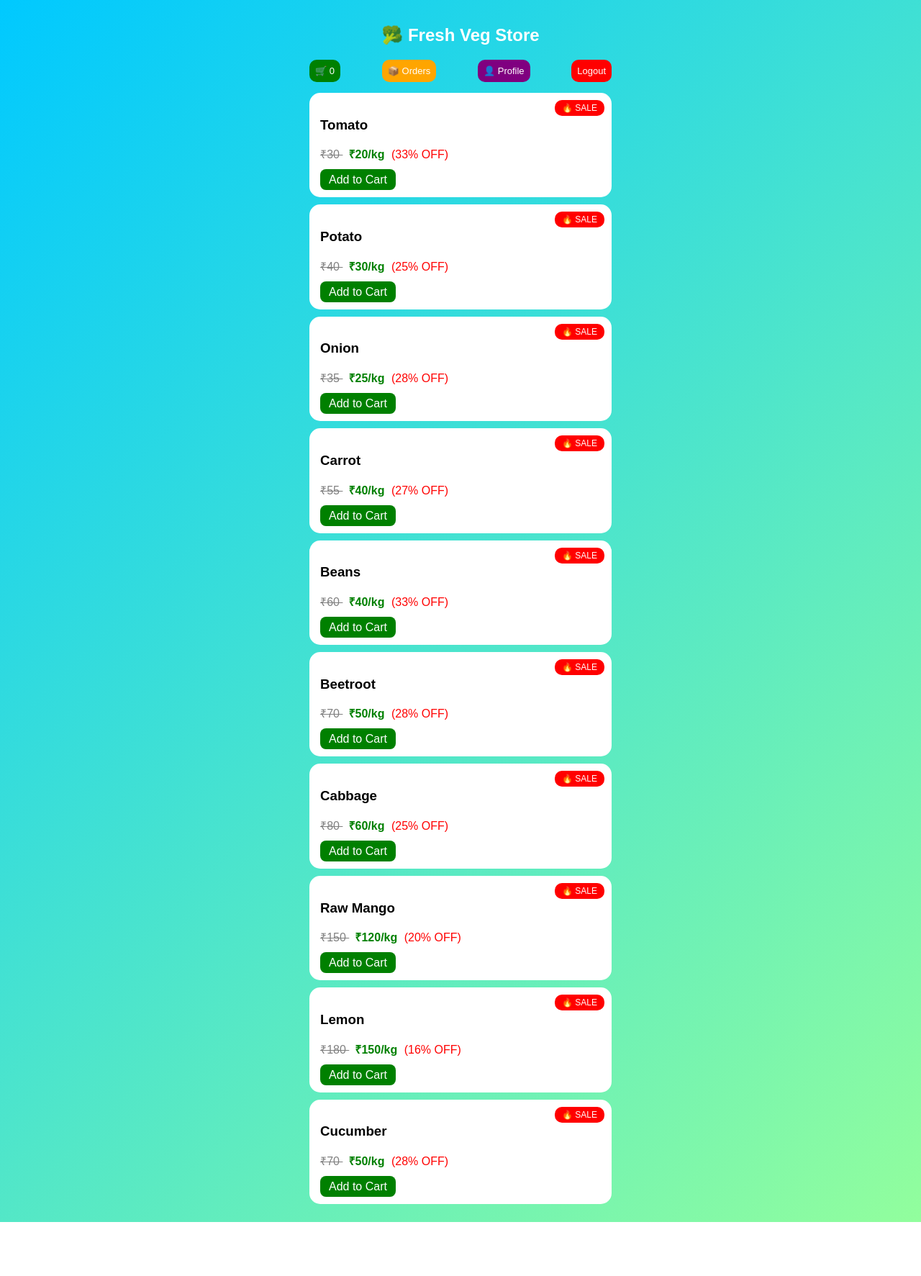
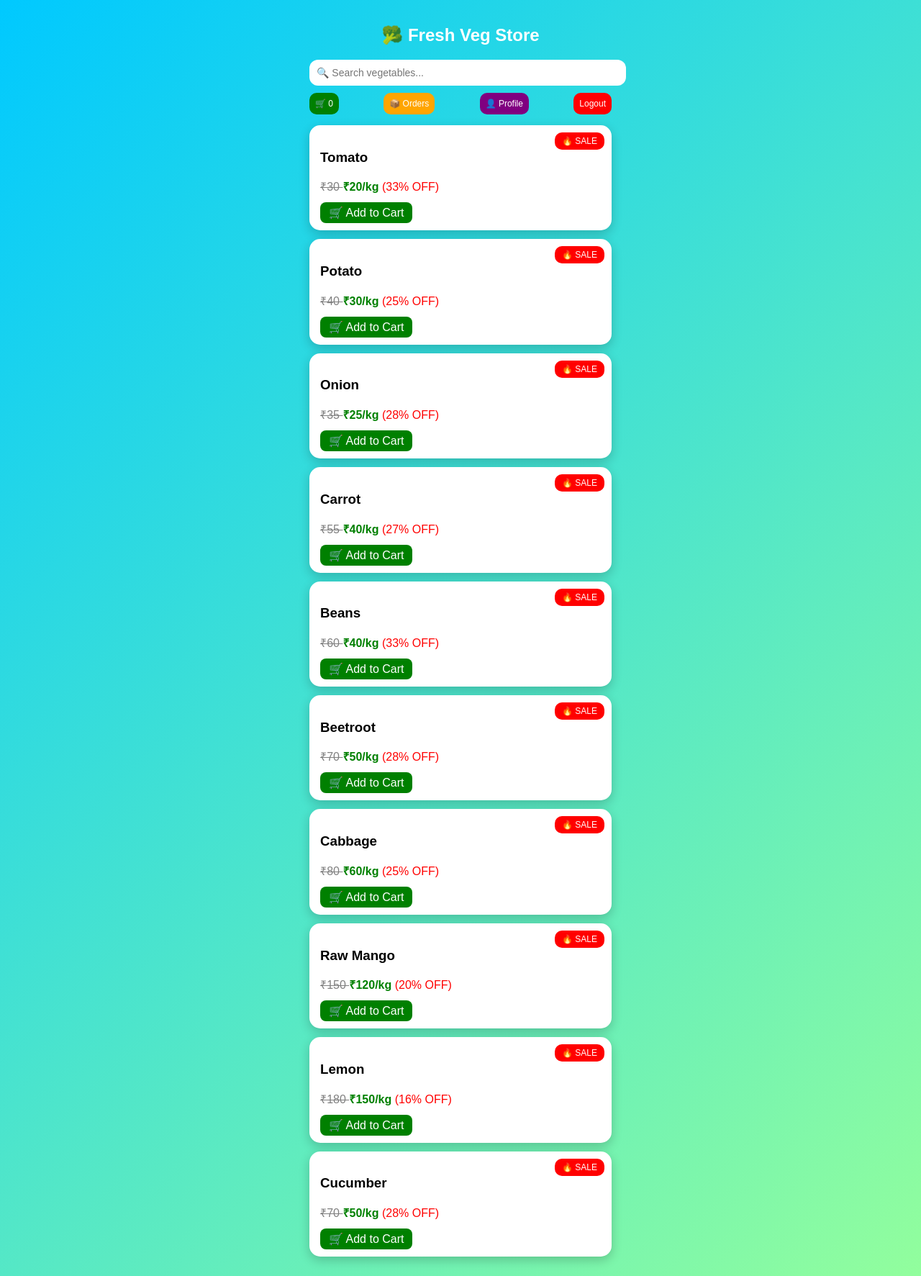
Before and after one commit to Dharun7715/Veg-Store2, a Flask app: page / in a window 1280 px wide. Shown: the whole page at 72% size. Before the commit the page ends 1698 px from the top, so only its background shows below. Run offline with Flask 3, Linux system fonts and the light colour scheme; the visitor is signed in with stand-in values (Sample User, id 1).

Commit message:
Update index.html

```diff
--- a/templates/index.html
+++ b/templates/index.html
@@ -5,6 +5,7 @@
 <meta name="viewport" content="width=device-width, initial-scale=1.0">
 
 <style>
+
 body {
     margin: 0;
     font-family: Arial;
@@ -22,9 +23,25 @@ h2 {
     color: white;
 }
 
+/* SEARCH BAR */
+.search-box {
+    margin-bottom: 10px;
+}
+
+.search-box input {
+    width: 100%;
+    padding: 10px;
+    border-radius: 12px;
+    border: none;
+    font-size: 14px;
+}
+
+/* TOP BAR */
 .top-bar {
     display: flex;
     justify-content: space-between;
+    flex-wrap: wrap;
+    gap: 6px;
     margin-bottom: 15px;
 }
 
@@ -33,22 +50,54 @@ h2 {
     padding: 8px;
     border-radius: 10px;
     text-decoration: none;
-    font-size: 13px;
+    font-size: 12px;
 }
 
+/* BUTTON COLORS */
 .cart { background: green; }
 .orders { background: orange; }
 .profile { background: purple; }
+.admin { background: black; }
 .logout { background: red; }
 
+/* POPUP */
+.popup {
+    background: linear-gradient(90deg,#2ecc71,#27ae60);
+    color: white;
+    padding: 10px;
+    text-align: center;
+    border-radius: 10px;
+    margin-bottom: 10px;
+}
+
+/* PRODUCT CARD */
 .card {
     background: white;
     padding: 15px;
-    margin: 10px 0;
+    margin: 12px 0;
     border-radius: 15px;
     position: relative;
+    box-shadow: 0 5px 15px rgba(0,0,0,0.2);
+    transition: 0.3s;
 }
 
+.card:hover {
+    transform: scale(1.02);
+}
+
+/* SALE BADGE */
+.sale {
+    position: absolute;
+    top: 10px;
+    right: 10px;
+    background: red;
+    color: white;
+    padding: 5px 10px;
+    border-radius: 10px;
+    font-size: 12px;
+}
+
+/* BUTTON */
 .btn {
     background: green;
     color: white;
@@ -57,11 +106,20 @@ h2 {
     text-decoration: none;
 }
 
+/* QUANTITY */
 .qty {
     display: flex;
     gap: 10px;
     align-items: center;
 }
+
+/* EMPTY */
+.empty {
+    text-align: center;
+    color: white;
+    margin-top: 20px;
+}
+
 </style>
 </head>
 
@@ -71,51 +129,88 @@ h2 {
 
 <h2>🥦 Fresh Veg Store</h2>
 
+<!-- POPUP MESSAGE -->
+{% if session.get('msg') %}
+<div class="popup">
+    ✅ {{ session.get('msg') }}
+</div>
+{% set _ = session.pop('msg') %}
+{% endif %}
+
+<!-- SEARCH -->
+<form method="GET" class="search-box">
+<input type="text" name="search" placeholder="🔍 Search vegetables..." value="{{ search }}">
+</form>
+
+<!-- TOP NAV -->
 <div class="top-bar">
+
     <a href="/cart" class="cart">🛒 {{ cart_count }}</a>
+
     <a href="/orders" class="orders">📦 Orders</a>
+
     <a href="/profile" class="profile">👤 Profile</a>
+
+    {% if is_admin %}
+    <a href="/admin" class="admin">👑 Admin</a>
+    {% endif %}
+
     <a href="/logout" class="logout">Logout</a>
+
 </div>
 
+<!-- EMPTY -->
+{% if vegetables|length == 0 %}
+<p class="empty">😢 No items found</p>
+{% endif %}
+
+<!-- PRODUCTS LOOP -->
 {% for veg in vegetables %}
+
 <div class="card">
 
+    <!-- SALE -->
     {% if veg.mrp > veg.price %}
-<div style="position:absolute; top:10px; right:10px; background:red; color:white; padding:4px 10px; border-radius:10px; font-size:12px;">
-🔥 SALE
-</div>
+    <div class="sale">🔥 SALE</div>
     {% endif %}
 
+    <!-- NAME -->
     <h3>{{ veg.name }}</h3>
 
+    <!-- PRICE -->
     <p>
-    <span style="color: gray; text-decoration: line-through;">
+        <span style="color:gray; text-decoration:line-through;">
             ₹{{ veg.mrp }}
         </span>
 
-    <span style="color: green; font-weight: bold; margin-left: 8px;">
+        <span style="color:green; font-weight:bold;">
             ₹{{ veg.price }}/kg
         </span>
 
-    <span style="color: red; margin-left: 5px;">
-        ({{ ((veg.mrp - veg.price) * 100 // veg.mrp) }}% OFF)
+        <span style="color:red;">
+            ({{ ((veg.mrp - veg.price)*100//veg.mrp) }}% OFF)
         </span>
     </p>
 
+    <!-- CART LOGIC -->
     {% set qty = cart.get(veg.name, 0) %}
 
     {% if qty > 0 %}
+
     <div class="qty">
         <a href="/decrease/{{ veg.name }}" class="btn">➖</a>
         <span>{{ qty }}</span>
         <a href="/increase/{{ veg.name }}" class="btn">➕</a>
     </div>
+
     {% else %}
-<a href="/add/{{ veg.name }}" class="btn">Add to Cart</a>
+
+    <a href="/add/{{ veg.name }}" class="btn">🛒 Add to Cart</a>
+
     {% endif %}
 
 </div>
+
 {% endfor %}
 
 </div>
```
Lines whose indentation alone changed are shown as unchanged.
